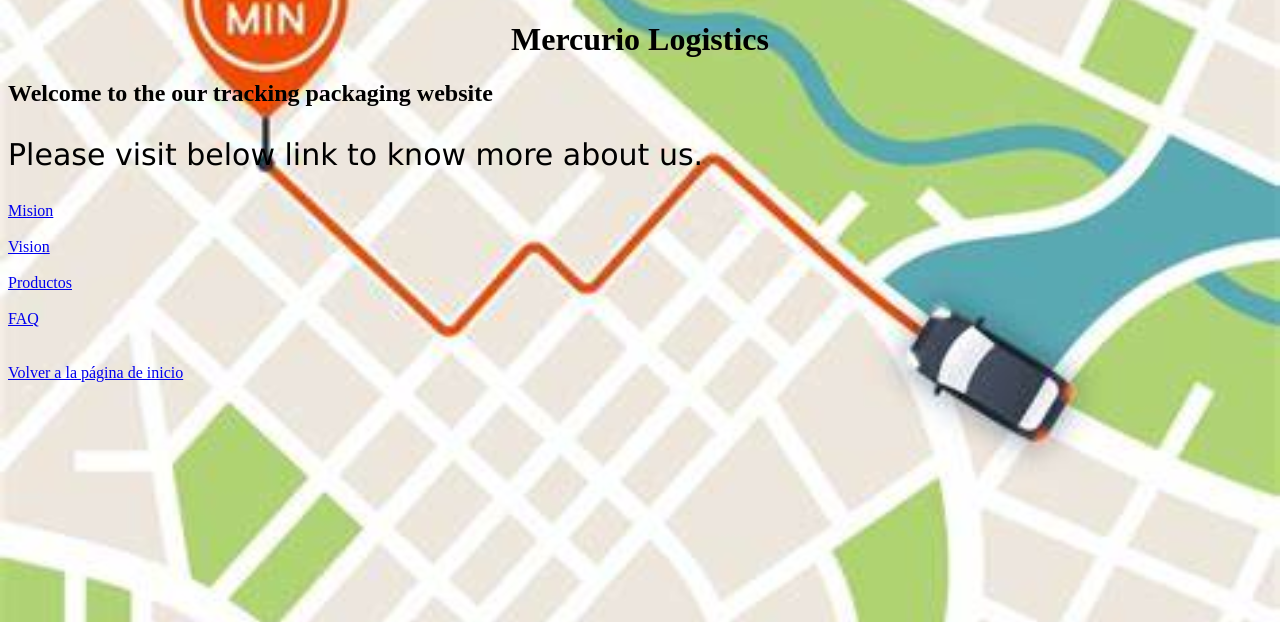
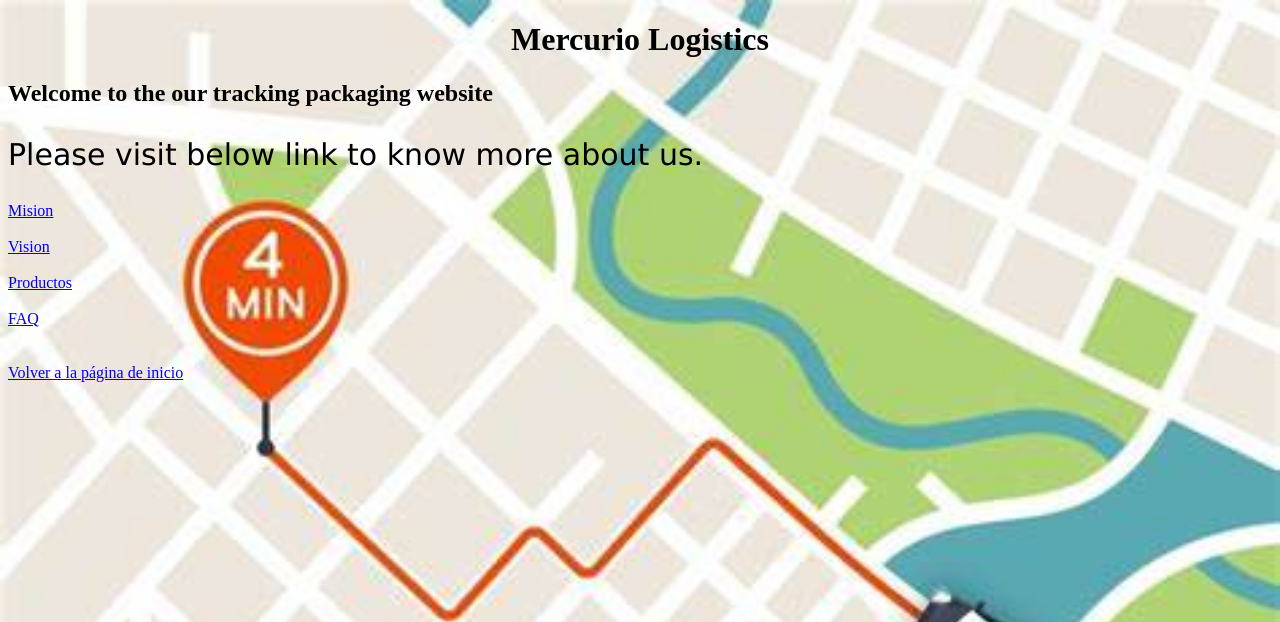
Before and after one commit to Parzivalcr/mercurioship, a PHP site: page /index.php in a window 1280 px wide. Shown: the top 622 px of the page. Run offline with PHP 8.4, Linux system fonts and the light colour scheme.

Commit message:
Update index.php

```diff
--- a/index.php
+++ b/index.php
@@ -6,7 +6,7 @@ body {
   background-color: lightblue;
   background-image: url('OIP.jpg');
   background-size: cover;
-  background-position: center;
+  //background-position: center;
 }
 
 h1 {
```
